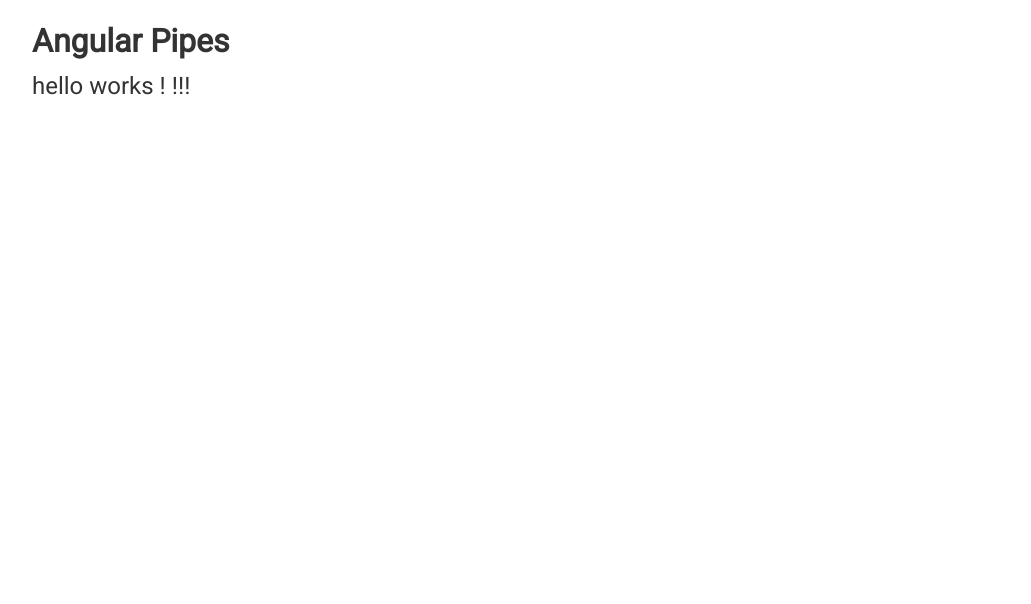
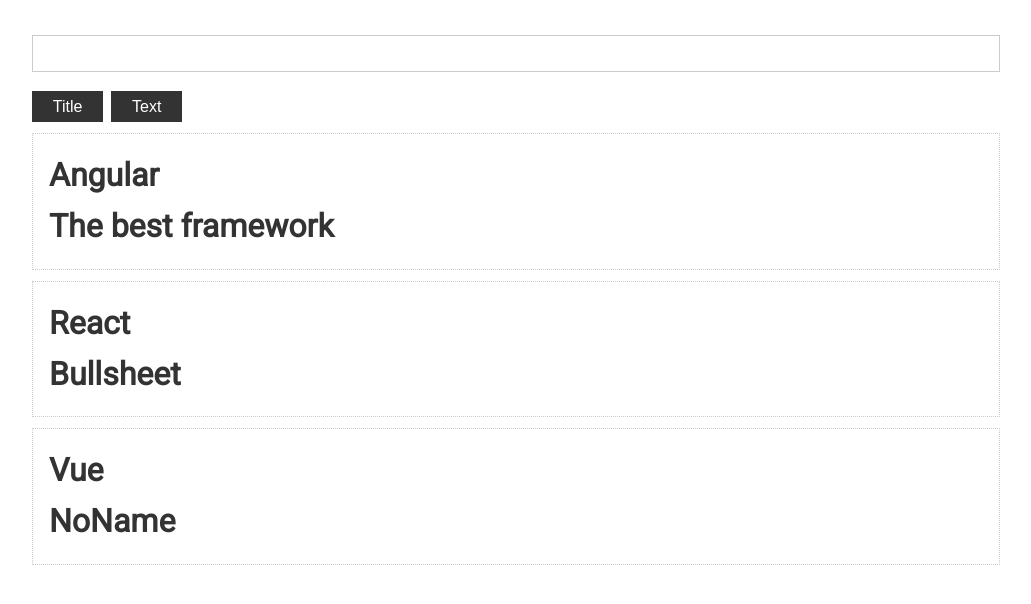
Before and after one commit to jmksm96/angular-basics, an Angular app: page / in a window 1280 px wide. Shown: the top 604 px of the page, without its empty margins (124-1155 px from the left). Built offline with nearby package versions, Linux system fonts and the light colour scheme.

Commit message:
5.8 list filter

```diff
--- a/src/app/app.component.html
+++ b/src/app/app.component.html
@@ -1,9 +1,11 @@
 <div class="container">
-    <h1>Angular Pipes</h1>
-
-    <p>
-        {{'hello works     !' | exMarks}}
-    </p>
-
-
+    <input type="text" [(ngModel)]="search">
+    <button class="btn" (click)="searchField = 'title'">Title</button>
+    <button class="btn" (click)="searchField = 'text'">Text</button>
+    <div
+            *ngFor="let post of posts | filter:search: searchField"
+            class="card">
+        <h1>{{post.title}}</h1>
+        <h1>{{post.text}}</h1>
+    </div>
 </div>
--- a/src/app/app.component.ts
+++ b/src/app/app.component.ts
@@ -1,4 +1,9 @@
 import {Component} from '@angular/core'
+
+export interface Post {
+    title: string
+    text: string
+}
 
 @Component({
     selector: 'app-root',
@@ -6,5 +11,12 @@
     styleUrls: ['./app.component.scss']
 })
 export class AppComponent {
-    str: string = 'hello world'
+    search = ''.toLowerCase()
+    searchField = 'title'
+
+    posts: Post [] = [
+        {title: 'Angular', text: 'The best framework'},
+        {title: 'React', text: 'Bullsheet'},
+        {title: 'Vue', text: 'NoName'},
+    ]
 }
--- a/src/app/app.module.ts
+++ b/src/app/app.module.ts
@@ -4,11 +4,13 @@
 import {AppComponent} from './app.component'
 import {FormsModule} from '@angular/forms'
 import {ExMarksPipe} from './pipes/ex-marks.pipe';
+import {FilterPipe} from './pipes/filter.pipe';
 
 @NgModule({
   declarations: [
     AppComponent,
-    ExMarksPipe
+    ExMarksPipe,
+    FilterPipe
   ],
   imports: [
     BrowserModule,
--- /dev/null
+++ b/src/app/pipes/filter.pipe.ts
@@ -0,0 +1,20 @@
+import {Pipe, PipeTransform} from '@angular/core';
+import {Post} from "../app.component";
+
+@Pipe({
+    name: 'filter'
+})
+export class FilterPipe implements PipeTransform {
+
+    transform(posts: Post[], search: string = '', field: string = 'title'): Post[] {
+        if (!search.trim()) {
+            return posts
+        } else {
+            return posts.filter(post => {
+                //@ts-ignore
+                return post[field].toLowerCase().includes(search.toLowerCase())
+            })
+        }
+    }
+
+}
```
